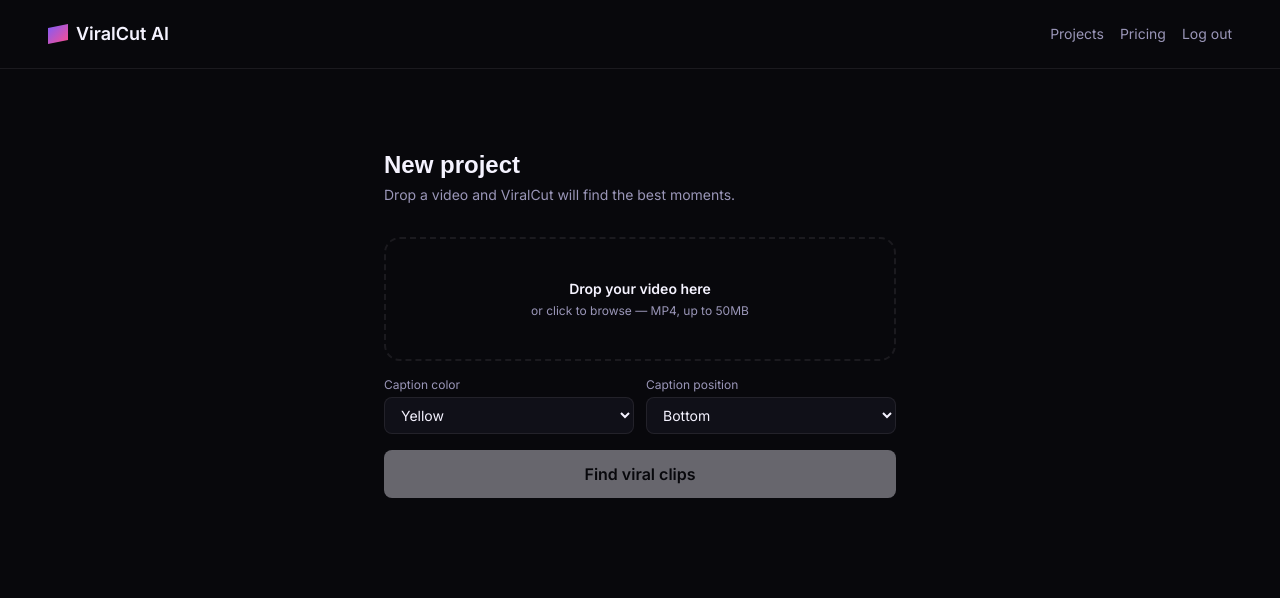
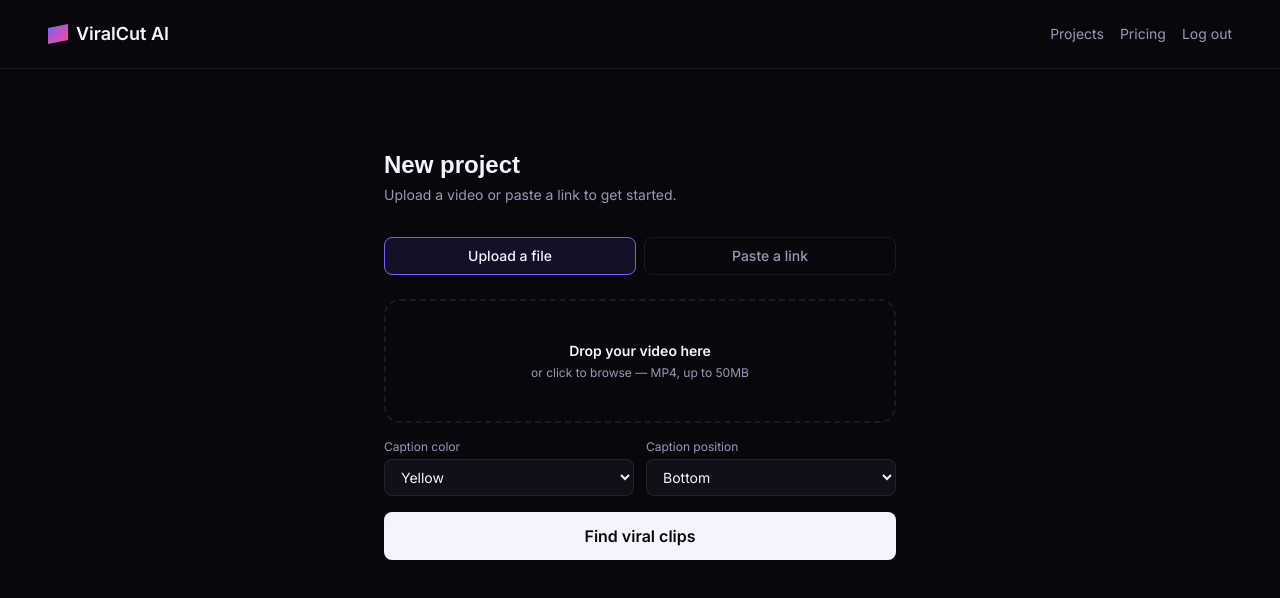
Before and after one commit to dvideiralorenzo-lang/viralcut-ai, a Next.js app in the folder viralcut-ai/: page /upload in a window 1280 px wide. Shown: the top 598 px of the page. Built offline with nearby package versions, Linux system fonts and the light colour scheme; no server answers; a web font is replaced by a local one.

Commit message:
Update page.tsx

```diff
--- a/viralcut-ai/app/upload/page.tsx
+++ b/viralcut-ai/app/upload/page.tsx
@@ -33,12 +33,14 @@ function NavBar() {
 
 export default function UploadPage() {
   const router = useRouter();
+  const [sourceType, setSourceType] = useState<"upload" | "youtube">("upload");
+  const [url, setUrl] = useState("");
   const [file, setFile] = useState<File | null>(null);
-  const [captionColor, setCaptionColor] = useState("yellow");
-  const [captionPosition, setCaptionPosition] = useState("bottom");
   const [loading, setLoading] = useState(false);
   const [error, setError] = useState<string | null>(null);
   const [dragActive, setDragActive] = useState(false);
+  const [captionColor, setCaptionColor] = useState("yellow");
+  const [captionPosition, setCaptionPosition] = useState("bottom");
   const inputRef = useRef<HTMLInputElement>(null);
 
   function handleDrag(e: React.DragEvent, active: boolean) {
@@ -62,7 +64,6 @@ export default function UploadPage() {
 
   async function handleSubmit(e: React.FormEvent) {
     e.preventDefault();
-    if (!file) return;
     setLoading(true);
     setError(null);
 
@@ -72,6 +73,14 @@ export default function UploadPage() {
       return;
     }
 
+    let original_video_url: string | null = null;
+
+    if (sourceType === "upload") {
+      if (!file) {
+        setError("Please choose a video file.");
+        setLoading(false);
+        return;
+      }
       const filePath = `${user.id}/${Date.now()}-${file.name}`;
       const { error: uploadError } = await supabaseBrowser.storage
         .from("videos")
@@ -83,14 +92,17 @@ export default function UploadPage() {
         return;
       }
       const { data: publicUrl } = supabaseBrowser.storage.from("videos").getPublicUrl(filePath);
+      original_video_url = publicUrl.publicUrl;
+    }
 
     const { data: project, error: insertError } = await supabaseBrowser
       .from("projects")
       .insert({
         user_id: user.id,
-        title: file.name,
-        source_type: "upload",
-        original_video_url: publicUrl.publicUrl,
+        title: sourceType === "youtube" ? "YouTube import" : file?.name ?? "Untitled",
+        source_type: sourceType,
+        source_url: sourceType === "youtube" ? url : null,
+        original_video_url,
         status: "uploaded",
         caption_color: captionColor,
         caption_position: captionPosition,
@@ -119,9 +131,31 @@ export default function UploadPage() {
       <div className="flex items-center justify-center px-6 py-20">
         <div className="w-full max-w-lg">
           <h1 className="font-display text-2xl font-bold mb-1">New project</h1>
-          <p className="text-dim text-sm mb-8">Drop a video and ViralCut will find the best moments.</p>
+          <p className="text-dim text-sm mb-8">Upload a video or paste a link to get started.</p>
+
+          <div className="flex gap-2 mb-6">
+            <button
+              type="button"
+              onClick={() => setSourceType("upload")}
+              className={`flex-1 py-2 rounded-lg text-sm font-medium border ${
+                sourceType === "upload" ? "border-violet bg-violet/10" : "border-line text-dim"
+              }`}
+            >
+              Upload a file
+            </button>
+            <button
+              type="button"
+              onClick={() => setSourceType("youtube")}
+              className={`flex-1 py-2 rounded-lg text-sm font-medium border ${
+                sourceType === "youtube" ? "border-violet bg-violet/10" : "border-line text-dim"
+              }`}
+            >
+              Paste a link
+            </button>
+          </div>
 
           <form onSubmit={handleSubmit} className="space-y-4">
+            {sourceType === "upload" ? (
               <div
                 onDragOver={(e) => handleDrag(e, true)}
                 onDragLeave={(e) => handleDrag(e, false)}
@@ -151,6 +185,16 @@ export default function UploadPage() {
                   </div>
                 )}
               </div>
+            ) : (
+              <input
+                type="url"
+                required
+                value={url}
+                onChange={(e) => setUrl(e.target.value)}
+                placeholder="https://youtube.com/watch?v=..."
+                className="w-full bg-raised border border-line rounded-lg px-4 py-3 text-ink outline-none focus:border-violet"
+              />
+            )}
 
             <div className="grid grid-cols-2 gap-3">
               <div>
@@ -183,7 +227,7 @@ export default function UploadPage() {
 
             <button
               type="submit"
-              disabled={loading || !file}
+              disabled={loading}
               className="w-full bg-ink text-base font-semibold rounded-lg py-3 hover:opacity-90 transition disabled:opacity-40"
             >
               {loading ? "Starting…" : "Find viral clips"}
```
Lines whose indentation alone changed are shown as unchanged.
